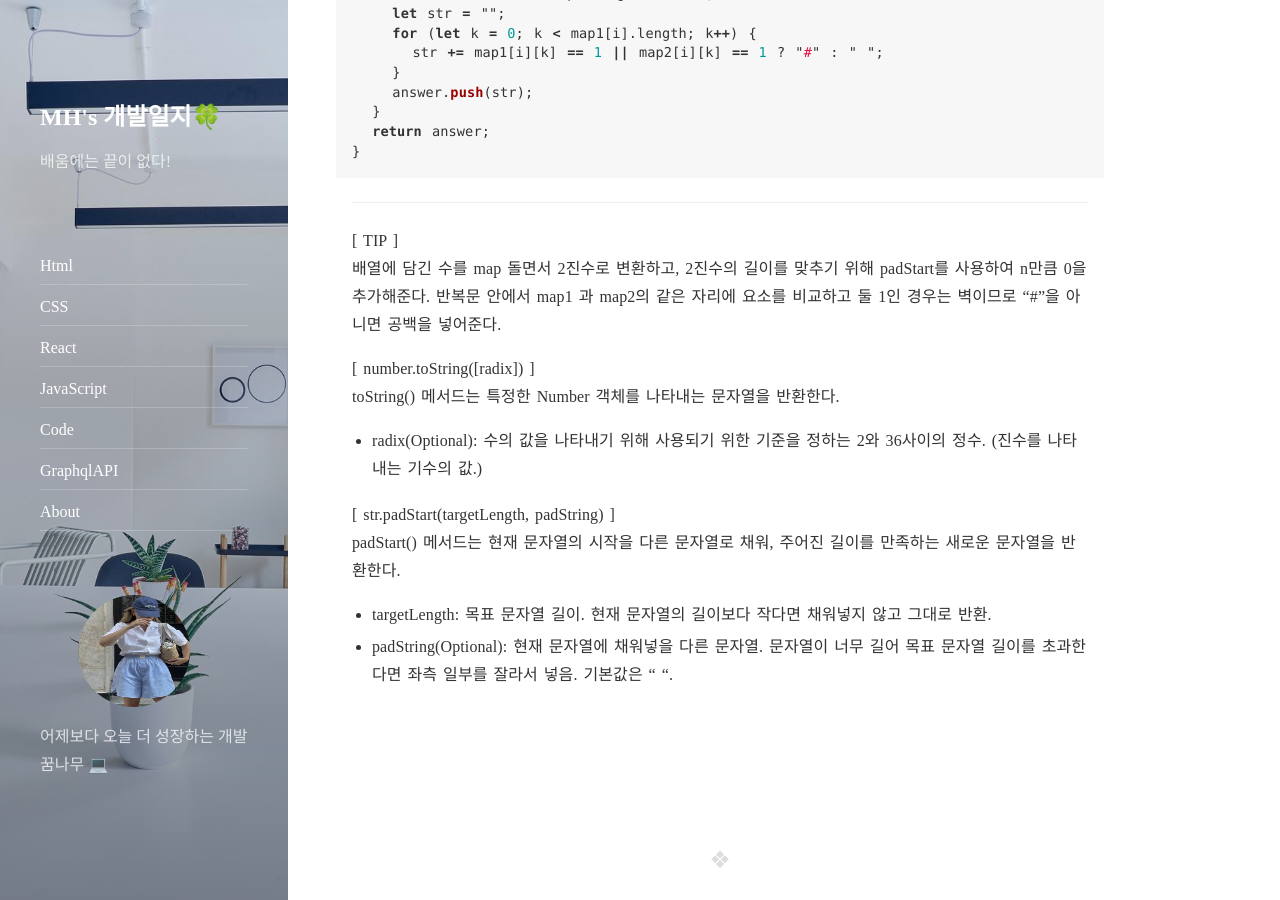
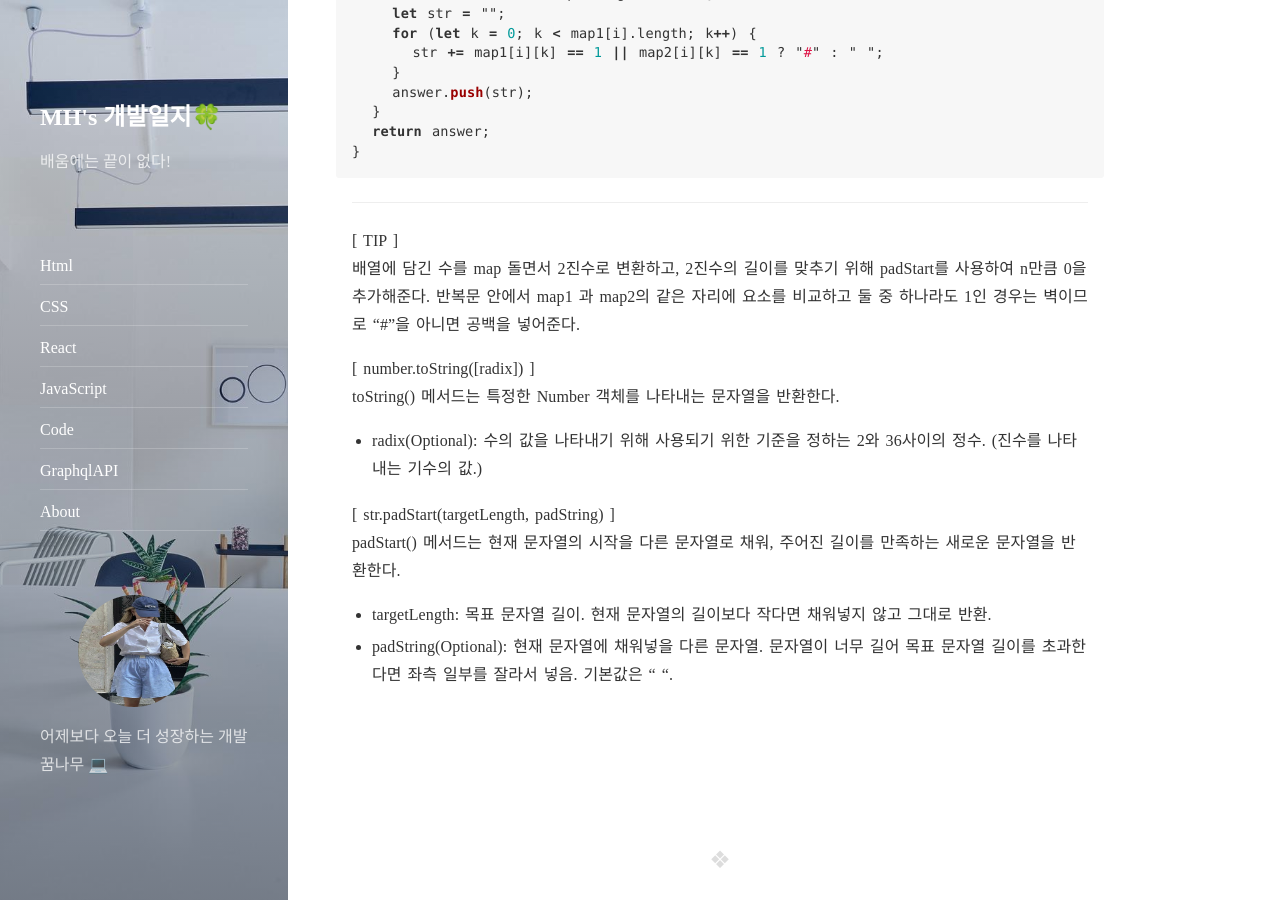
Before and after one commit to MyeongheeJung/MyeongheeJung.github.io, a Jekyll site: the page built from _posts/2023-03-07-algorithm-test.md, in a window 1280 px wide and 900 px high, scrolled down 2193 px. Built offline with Jekyll 4.4.1, drawn with Linux system fonts in a browser that asks for light colours; nearby versions of some CDN libraries; comment, search, counter and statistics services are not loaded.

Commit message:
[2023-03-07(algorithm 문제풀이)]

```diff
--- a/_posts/2023-03-07-algorithm-test.md
+++ b/_posts/2023-03-07-algorithm-test.md
@@ -84,7 +84,7 @@ function solution(n, arr1, arr2) {
 
 [ TIP ]<br>
 배열에 담긴 수를 map 돌면서 2진수로 변환하고, 2진수의 길이를 맞추기 위해 padStart를 사용하여 n만큼 0을 추가해준다.
-반복문 안에서 map1 과 map2의 같은 자리에 요소를 비교하고 둘 1인 경우는 벽이므로 "#"을 아니면 공백을 넣어준다.
+반복문 안에서 map1 과 map2의 같은 자리에 요소를 비교하고 둘 중 하나라도 1인 경우는 벽이므로 "#"을 아니면 공백을 넣어준다.
 <br>
 
 [ number.toString([radix]) ]<br>
```
